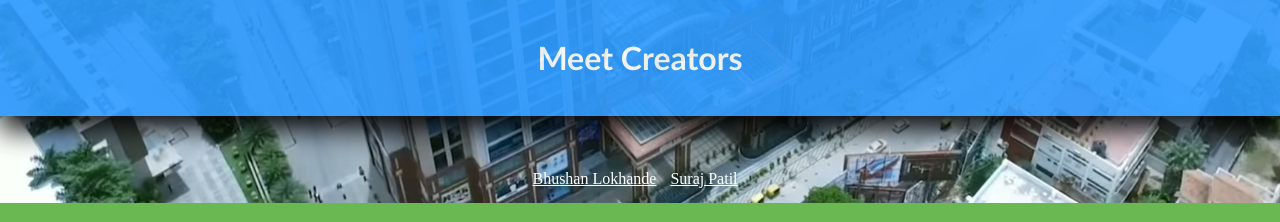
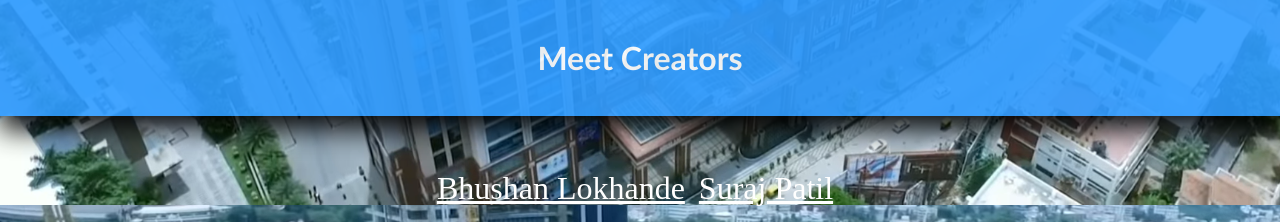
Before and after one commit to iambhushan6/Technovation-Hackathon, a Flask app: page / in a window 1280 px wide; the page is wider, and only the part inside the window is pictured. Shown: the part 2195-2417 px from the top of that part. Run offline with Flask 2, Linux system fonts and the light colour scheme; parts of the project's set-up code (start-up, migrations or seed data) failed here and were passed over; some libraries are stand-ins or nearby versions.

Commit message:
Update stylehackathon.css

```diff
--- a/static/stylehackathon.css
+++ b/static/stylehackathon.css
@@ -3,6 +3,8 @@
     padding: 0%;
     a{
         color:white;
+        font-size:2rem;
+        font-weight: 400;
     }
     a:hover {
         color:darkgrey;
```
